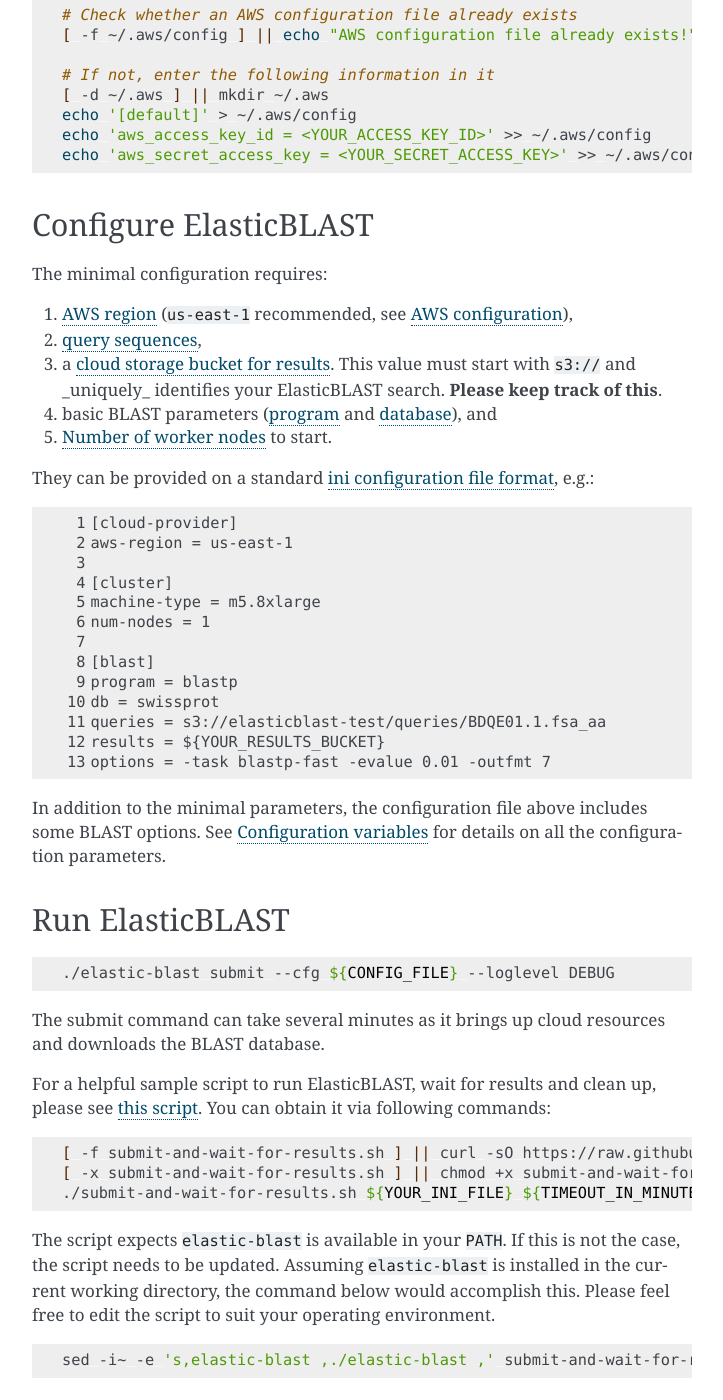
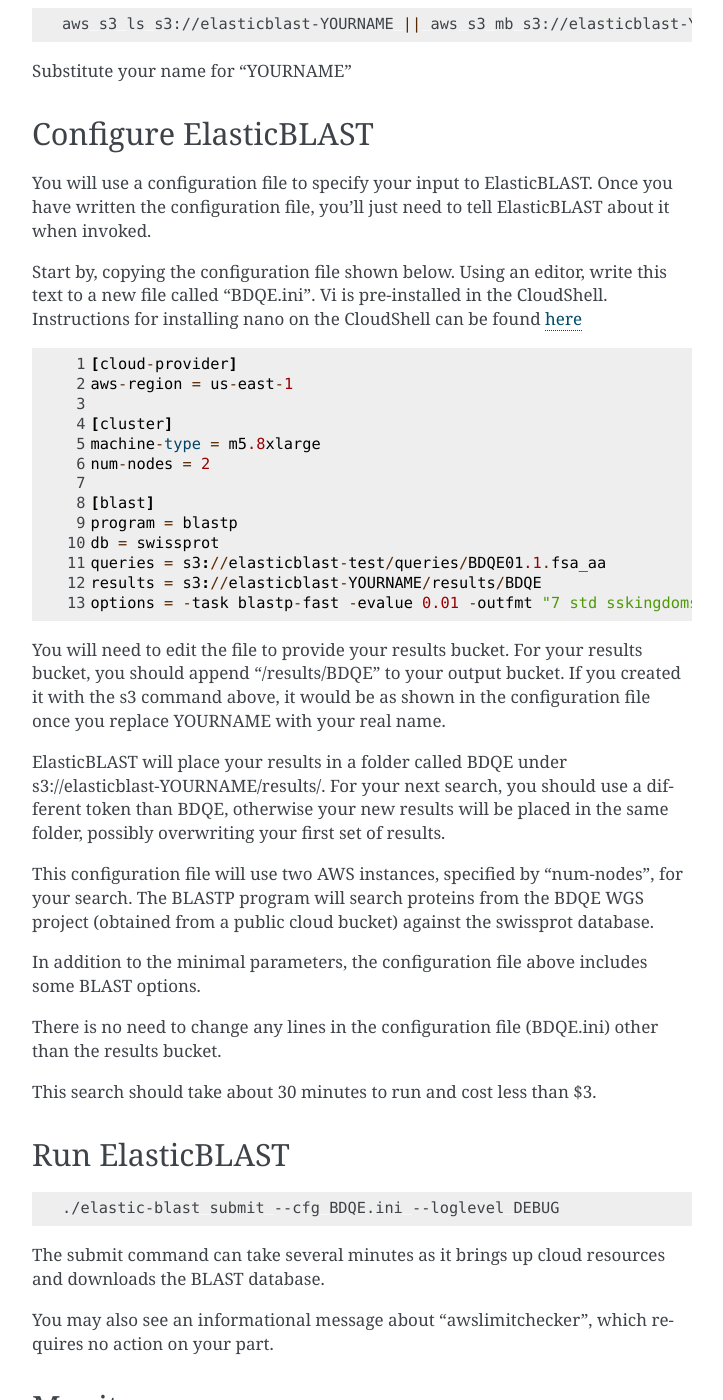
Before and after one commit to ncbi/elastic-blast-docs, a Sphinx documentation site: the page built from docs/source/quickstart-aws.rst, in a window 1280 px wide and 1400 px high, scrolled down 1382 px. Shown: the whole window, without its empty margins (388-1111 px from the left). Built offline with Sphinx 7.4.7, drawn with Linux system fonts in a browser that asks for light colours; some of the changed text lies outside the part shown.

Commit message:
New version of AWS quickstart, edits to GCP quickstart

```diff
--- a/docs/source/quickstart-aws.rst
+++ b/docs/source/quickstart-aws.rst
@@ -31,9 +31,12 @@
    :alt: Overview of ElasticBLAST at AWS
    :class: with-border
 
+For this quickstart, you will use the AWS CloudShell.  The CloudShell already has some of the needed software installed and is easy to start up.  Read about starting the CloudShell `here <https://docs.aws.amazon.com/cloudshell/latest/userguide/welcome.html#how-to-get-started>`_.
 
 Get ElasticBLAST
 ----------------
+
+Copy and paste the commands below at the CloudShell prompt to install ElasticBLAST.
 
 .. code-block:: shell
 
@@ -44,8 +47,14 @@
     # Optional: move elastic-blast to the desired installation path
 
 
-The code examples below assume that ElasticBLAST was installed in the current
-working directory and that the :ref:`requirements <requirements>` have been met.
+The instructions in this quickstart assume that you are working from the directory where you installed ElasticBLAST.
+
+Run the two ElasticBLAST commands listed below.  If ElasticBLAST is properly installed, the first one will report the version of ElasticBLAST installed and the second one will give you the help message.
+
+.. code-block:: bash
+
+    ./elastic-blast --version
+    ./elastic-blast --help
 
 
 Set up an output bucket (if one doesn't exist)
@@ -53,52 +62,19 @@
 
 .. code-block:: shell
 
-    aws s3 ls s3://elasticblast-${USER} || aws s3 mb s3://elasticblast-${USER}
+    aws s3 ls s3://elasticblast-YOURNAME || aws s3 mb s3://elasticblast-YOURNAME
 
-
-
-Provide AWS credentials
------------------------
-
-If not already present, please please provide your AWS credentials. This can be
-accomplished by setting up environment variables or by saving those values in
-``~/.aws/config``. Please see examples below:
-
-.. code-block:: shell
-
-    # Environment variable
-    export AWS_ACCESS_KEY_ID=<YOUR_ACCESS_KEY_ID>
-    export AWS_SECRET_ACCESS_KEY=<YOUR_SECRET_ACCESS_KEY>
-
-.. code-block:: shell
-
-    # Check whether an AWS configuration file already exists
-    [ -f ~/.aws/config ] || echo "AWS configuration file already exists!"
-
-    # If not, enter the following information in it
-    [ -d ~/.aws ] || mkdir ~/.aws
-    echo '[default]' > ~/.aws/config
-    echo 'aws_access_key_id = <YOUR_ACCESS_KEY_ID>' >> ~/.aws/config
-    echo 'aws_secret_access_key = <YOUR_SECRET_ACCESS_KEY>' >> ~/.aws/config
+Substitute your name for "YOURNAME"
 
 
 Configure ElasticBLAST
 ----------------------
 
-The minimal configuration requires:
+You will use a configuration file to specify your input to ElasticBLAST.  Once you have written the configuration file, you'll just need to tell ElasticBLAST about it when invoked.
 
-#. :ref:`AWS region <elb_aws_region>` (``us-east-1`` recommended, see :ref:`AWS configuration <aws_conf>`),
-#. :ref:`query sequences <elb_queries>`,
-
-#. a :ref:`cloud storage bucket for results <elb_results>`. This value must start with ``s3://`` and _uniquely_ identifies your ElasticBLAST search. **Please keep track of this**.
-
-#. basic BLAST parameters (:ref:`program <elb_blast_program>` and :ref:`database <elb_db>`), and
-
-#. :ref:`elb_num_nodes` to start.
+Start by, copying the configuration file shown below.  Using an editor, write this text to a new file called "BDQE.ini".  Vi is pre-installed in the CloudShell.  Instructions for installing nano on the CloudShell can be found `here <https://docs.aws.amazon.com/cloudshell/latest/userguide/vm-specs.html#installing-software>`_
 
 
-
-They can be provided on a standard `ini configuration file format <https://en.wikipedia.org/wiki/INI_file>`_, e.g.:
 
 .. code-block::
     :name: minimal-config
@@ -109,45 +85,37 @@
 
     [cluster]
     machine-type = m5.8xlarge
-    num-nodes = 1
+    num-nodes = 2
 
     [blast]
     program = blastp
     db = swissprot
     queries = s3://elasticblast-test/queries/BDQE01.1.fsa_aa
-    results = ${YOUR_RESULTS_BUCKET}
-    options = -task blastp-fast -evalue 0.01 -outfmt 7
+    results = s3://elasticblast-YOURNAME/results/BDQE
+    options = -task blastp-fast -evalue 0.01 -outfmt "7 std sskingdoms ssciname"
+
+You will need to edit the file to provide your results bucket. For your results bucket, you should append "/results/BDQE" to your output bucket.  If you created it with the s3 command above, it would be as shown in the configuration file once you replace YOURNAME with your real name.
+
+ElasticBLAST will place your results in a folder called BDQE under s3://elasticblast-YOURNAME/results/.  For your next search, you should use a different token than BDQE, otherwise your new results will be placed in the same folder, possibly overwriting your first set of results.
+
+This configuration file will use two AWS instances, specified by "num-nodes", for your search.  The BLASTP program will search proteins from the BDQE WGS project (obtained from a public cloud bucket) against the swissprot database.
 
 In addition to the minimal parameters, the configuration file above includes some BLAST options.
-See :ref:`configuration` for details on all the configuration parameters.
+
+There is no need to change any lines in the configuration file (BDQE.ini) other than the results bucket.
+
+This search should take about 30 minutes to run and cost less than $3.
 
 Run ElasticBLAST
 ----------------
 
 .. code-block:: bash
 
-    ./elastic-blast submit --cfg ${CONFIG_FILE} --loglevel DEBUG
+    ./elastic-blast submit --cfg BDQE.ini --loglevel DEBUG
 
 The submit command can take several minutes as it brings up cloud resources and downloads the BLAST database.
 
-For a helpful sample script to run ElasticBLAST, wait for results and clean up, please
-see `this script <https://github.com/ncbi/elastic-blast-demos/blob/master/submit-and-wait-for-results.sh>`_.
-You can obtain it via following commands:
-
-.. code-block:: bash
-
-    [ -f submit-and-wait-for-results.sh ] || curl -sO https://raw.githubusercontent.com/ncbi/elastic-blast-demos/master/submit-and-wait-for-results.sh
-    [ -x submit-and-wait-for-results.sh ] || chmod +x submit-and-wait-for-results.sh
-    ./submit-and-wait-for-results.sh ${YOUR_INI_FILE} ${TIMEOUT_IN_MINUTES}
-
-The script expects ``elastic-blast`` is available in your ``PATH``. If this is
-not the case, the script needs to be updated. Assuming ``elastic-blast`` is installed
-in the current working directory, the command below would accomplish this.
-Please feel free to edit the script to suit your operating environment.
-
-.. code-block:: bash
-
-    sed -i~ -e 's,elastic-blast ,./elastic-blast ,' submit-and-wait-for-results.sh
+You may also see an informational message about "awslimitchecker", which requires no action on your part.
 
 Monitor progress
 ----------------
@@ -157,27 +125,35 @@
 .. code-block:: bash
     :name: status
 
-    ./elastic-blast status --cfg ${CONFIG_FILE} --loglevel DEBUG
+    ./elastic-blast status --cfg BDQE.ini --loglevel DEBUG
 
 The status command will not return proper results until the submit command has finished.
+Once it returns, it will list the number of batches "Pending" (waiting), "Running" (searches ongoing), "Succeeded" (finished successfully), and "Failed".
 
-You can also visit the web intefaces for
-`CloudFormation <https://console.aws.amazon.com/cloudformation/>`_ and
-`Batch <https://console.aws.amazon.com/batch/>`_
-to monitor the progress of your cloud resource creation and jobs respectively.
+Once all batches have finished, you can download results as shown below.
 
-Problems? Search taking too long? Please see :ref:`support`.
 
 Download results
 ----------------
 
-Run the command below to download the results.
-
-**Note**: this command requires the `AWS CLI SDK <https://aws.amazon.com/cli/>`_.
+Modify the command below to use the path to your results bucket (listed in BDEQ.ini) and then run it to download the results:
 
 .. code-block:: bash
 
     aws s3 cp ${YOUR_RESULTS_BUCKET}/ . --exclude "*" --include "*.out.gz" --recursive
+
+ElasticBLAST breaks your set of queries into multiple batches and runs one search per batch.  Your results are returned with the results of each batch in a separate file.
+
+Running "ls" in the CloudShell should list 10 files named something like "batch_000-blastp-swissprot.out.gz".
+
+Use the commands below to decompress the first batch and then view with "less".
+
+.. code-block:: bash
+
+    gunzip batch_000-blastp-swissprot.out.gz
+    less batch_000-blastp-swissprot.out
+
+`BDQE <https://www.ncbi.nlm.nih.gov/Traces/wgs/BDQE01>`_ is a WGS study of viral metagenomes.  You will see tabular output with matches to the swissprot database.  The output also includes the Kingdom and scientific name of the database sequence found, so you can check whether it is viral or not.  Note that many of the queries have no matches.  A more comprehensive database might find more matches.
 
 Clean up cloud resources
 ------------------------
@@ -189,7 +165,7 @@
 
 .. code-block:: bash
 
-    ./elastic-blast delete --cfg ${CONFIG_FILE} --loglevel DEBUG
+    ./elastic-blast delete --cfg BDQE.ini --loglevel DEBUG
 
 
 The delete command will take a few minutes to run as it needs to manage multiple cloud resources.
@@ -202,8 +178,18 @@
 
 .. code-block:: bash
 
-  aws ec2 describe-instances --filter Name=tag:billingcode,Values=elastic-blast Name=tag:Name,Values=elasticblast-${USER}-$(echo -n ${YOUR_RESULTS_BUCKET} | md5sum | cut -b-9) --query "Reservations[*].Instances[?State.Name=='running'].InstanceId" --output text
+  aws ec2 describe-instances --filter Name=tag:billingcode,Values=elastic-blast Name=tag:Name,Values=elasticblast-YOURNAME-$(echo -n ${YOUR_RESULTS_BUCKET} | md5sum | cut -b-9) --query "Reservations[*].Instances[?State.Name=='running'].InstanceId" --output text
 
+Summary
+-------
+
+You have run a BLASTP (protein-protein) search with ElasticBLAST, producing tabular output that also lists taxonomic information about your matches.  The BLAST search was selected to be quick and inexpensive to run with a query set of only 171 proteins and the relatively small swissprot database.
+
+You used the CloudShell to launch your search.  The CloudShell has the advantage that it is easy to start up and already has the AWS CLI SDK  and python installed.  The CloudShell has `limitations <https://docs.aws.amazon.com/cloudshell/latest/userguide/limits.html>`_ and you may want to consider other environments for further work.  ElasticBLAST can also be started from your own machine or a cloud instance you have brought up.  In that case, you will need to make sure that the :ref:`requirements <requirements>` have been met.
+
+
+
+[IGNORE everything below for right now]
 
 .. _aws_conf:
 
```
Also changed, not shown: docs/source/quickstart-gcp.rst (+7 -3 lines).
